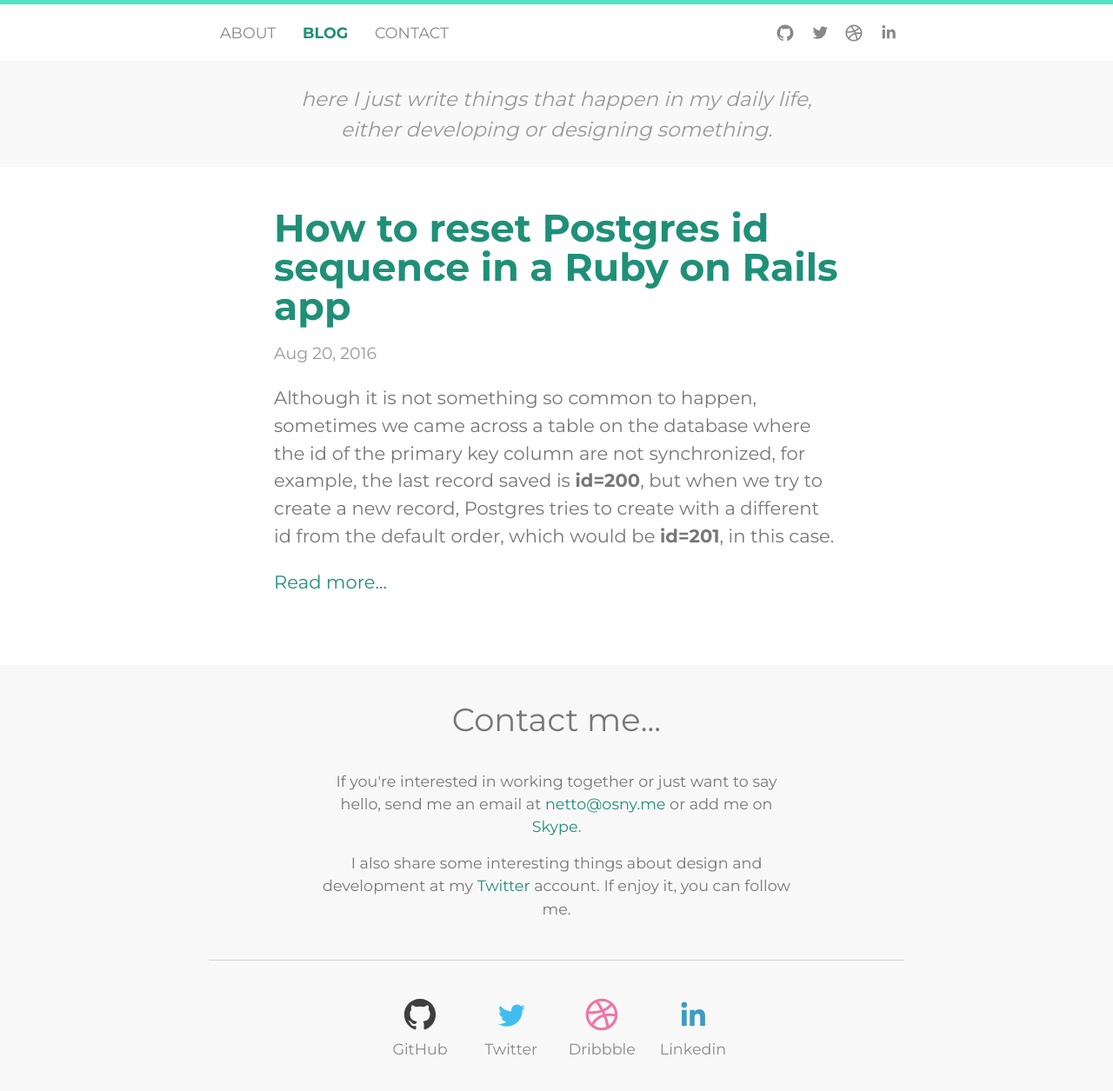
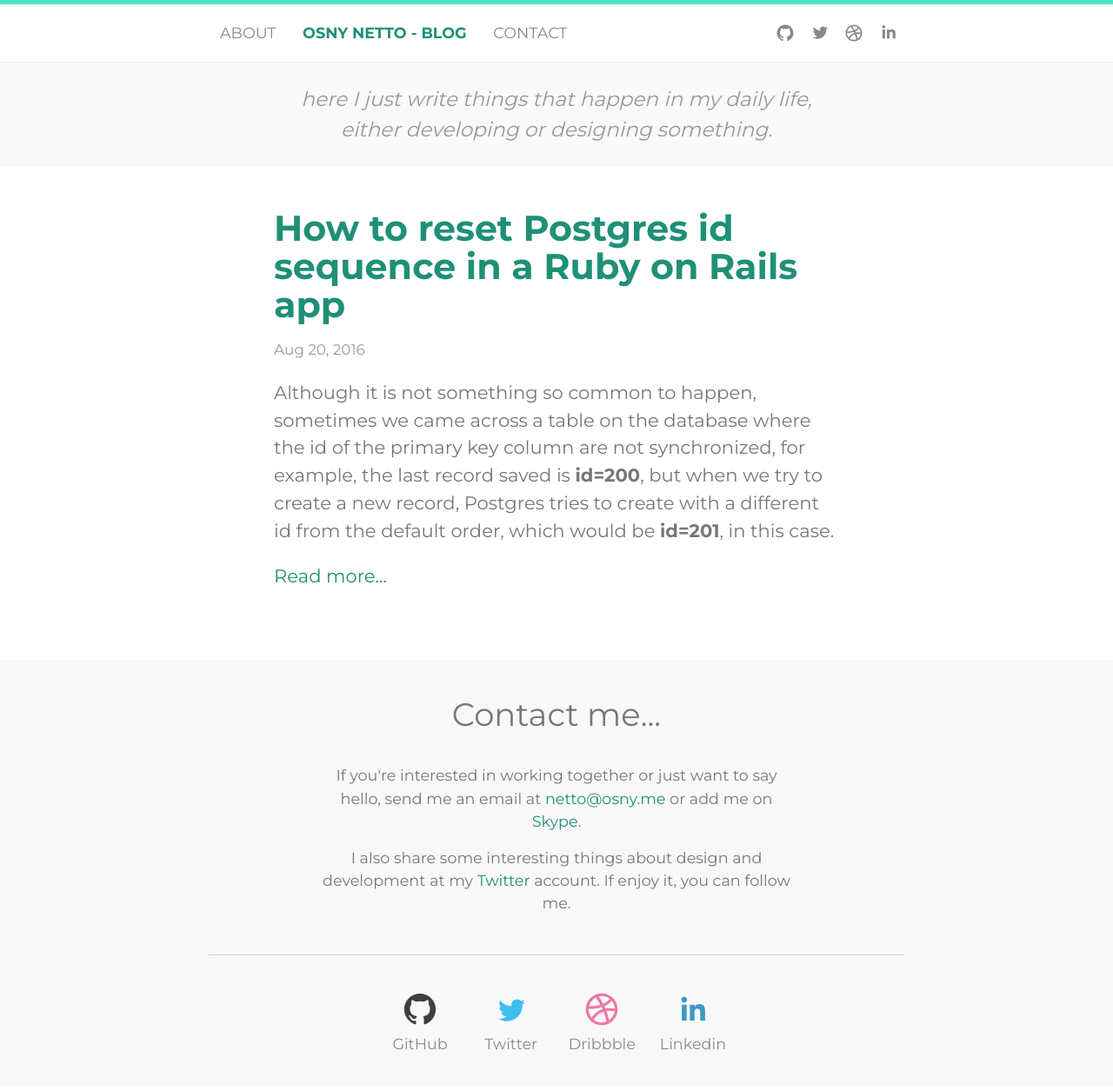
Before and after one commit to osnysantos/osnysantos.github.io, a Jekyll site: the page built from blog.html, in a window 1280 px wide. Shown: the whole page at 87% size. Built offline with Jekyll 4.4.1, drawn with Linux system fonts in a browser that asks for light colours.

Commit message:
Fix some pages titles

```diff
--- a/_config.yml
+++ b/_config.yml
@@ -1,4 +1,4 @@
-title: Osny Netto - Front-end developer and UI Designer
+title: Osny Netto - Front End Developer and UI Designer
 email: netto@osny.me
 baseurl: ""
 url: "http://www.osny.me"
--- a/_includes/head.html
+++ b/_includes/head.html
@@ -3,7 +3,7 @@
   <meta http-equiv="X-UA-Compatible" content="IE=edge">
   <meta name="viewport" content="width=device-width, initial-scale=1">
 
-  <title>{% if page.title %}{{ page.title | escape }}{% else %}{{ site.title | escape }}{% endif %}</title>
+  <title>{% if page.url == "/" %}{{ site.title }}{% else %}{{ page.title | escape }}{% endif %}</title>
   <meta name="description" content="{{ page.excerpt | default: site.description | strip_html | normalize_whitespace | truncate: 160 | escape }}">
 
   <link href="https://fonts.googleapis.com/css?family=Montserrat:400,700" rel="stylesheet">
--- a/blog.html
+++ b/blog.html
@@ -1,5 +1,5 @@
 ---
-title: Blog
+title: Osny Netto - Blog
 permalink: /blog/
 order: 2
 ---
--- a/css/main.sass
+++ b/css/main.sass
@@ -228,7 +228,7 @@
     .post-meta
       margin-top: 15px
       color: #999
-      font-size: 0.9em
+      font-size: 0.8em
 
   h2
     margin: 0
@@ -243,7 +243,7 @@
       font-size: 1em
 
       @media (min-width: $screen-sm-min)
-        font-size: 1.4em
+        font-size: 1.3em
 
 .single-post
   h1
--- a/index.html
+++ b/index.html
@@ -1,6 +1,5 @@
 ---
 title: About
-permalink: /
 order: 1
 ---
 
```
